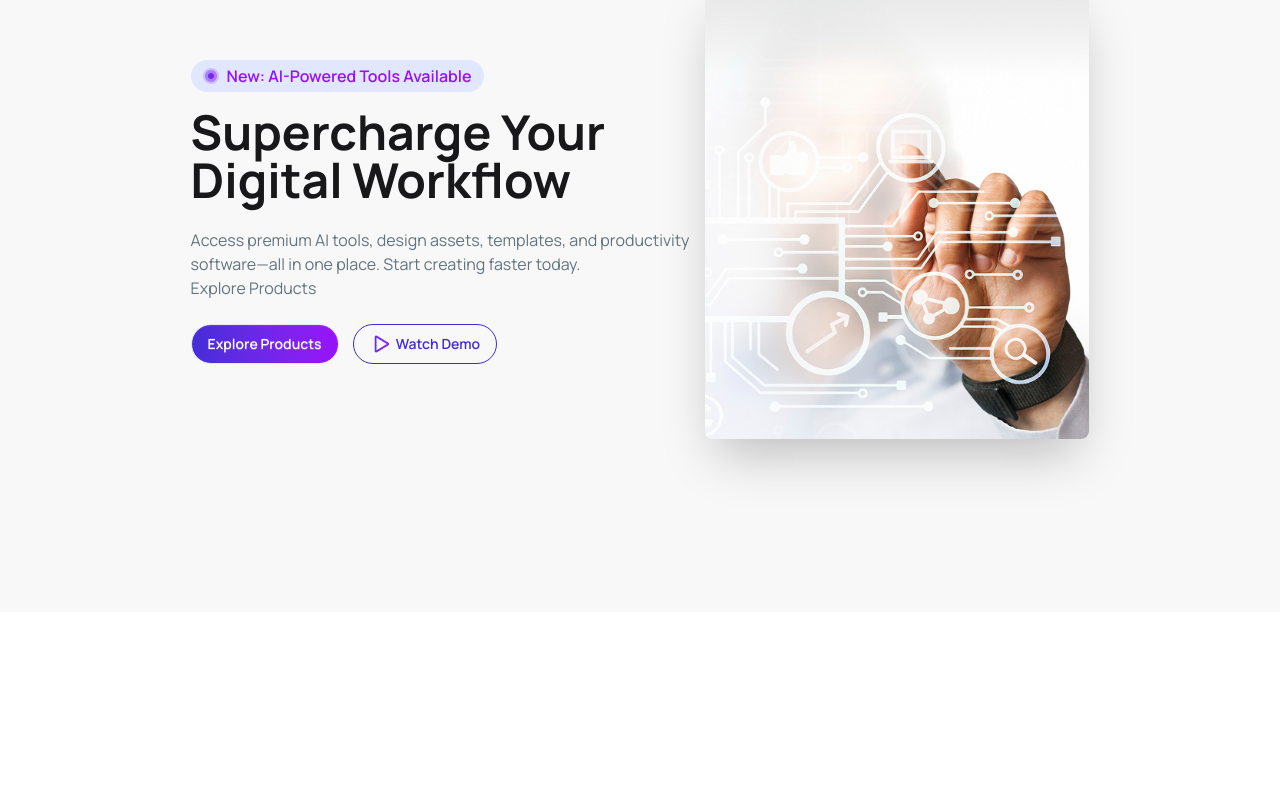
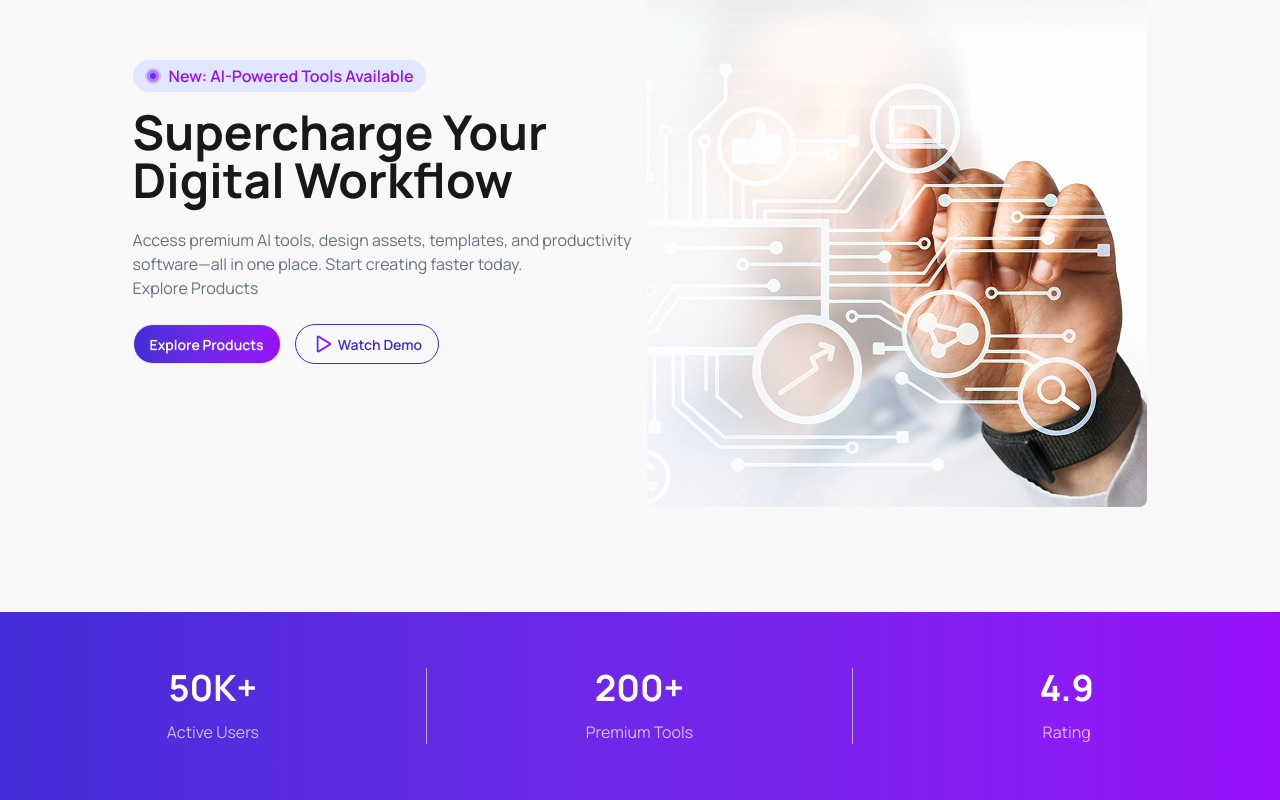
Before and after one commit to Saharier36/Digital-Tools-Shop, a React (Vite) app: page / in a window 1280 px wide. Shown: the part 253-1053 px from the top of the page. Before the commit the page ends 865 px from the top, so only its background shows below. Built offline with nearby package versions, Linux system fonts and the light colour scheme.

Commit message:
add stats section

```diff
--- a/src/App.jsx
+++ b/src/App.jsx
@@ -1,6 +1,7 @@
 import './App.css'
 import Banner from './components/Banner/Banner'
 import Nav from './components/Nav/Nav'
+import Stats from './components/Stats/Stats'
 
 function App() {
 
@@ -8,6 +9,7 @@ function App() {
     <>
     <Nav></Nav>
     <Banner></Banner>
+    <Stats></Stats>
     </>
   )
 }
--- a/src/components/Banner/Banner.jsx
+++ b/src/components/Banner/Banner.jsx
@@ -1,4 +1,4 @@
-import React from 'react';
+import React from "react";
 
 const Banner = () => {
   return (
@@ -6,10 +6,7 @@ const Banner = () => {
       <div>
         <div className="hero bg-base-200 min-h-screen">
           <div className="hero-content flex-col lg:flex-row-reverse">
-              <img
-                src="/src/assets/banner.png"
-                className="max-w-sm rounded-lg shadow-2xl"
-              />
+            <img src="/src/assets/banner.png" />
             <div>
               <a
                 href=""
--- a/src/components/Nav/Nav.jsx
+++ b/src/components/Nav/Nav.jsx
@@ -77,8 +77,8 @@ const Nav = () => {
           </a>
           <a className="btn btn-ghost rounded-full">Login</a>
           <a className="btn bg-linear-to-r from-indigo-700 to-purple-600 text-white rounded-full">
-            <FaArrowRight className="lg:hidden"></FaArrowRight>
-            <span className="hidden lg:inline">Get Started</span>
+            <FaArrowRight className="md:hidden"></FaArrowRight>
+            <span className="hidden md:inline">Get Started</span>
           </a>
         </div>
       </div>
--- /dev/null
+++ b/src/components/Stats/Stats.jsx
@@ -0,0 +1,22 @@
+import React from "react";
+
+const Stats = () => {
+  return (
+    <div className="grid grid-cols-2 md:grid-cols-3 bg-linear-to-r from-indigo-700 to-purple-600 text-center py-14 divide-x divide-white/60">
+      <div>
+        <h1 className="text-4xl text-white font-bold">50K+</h1>
+        <p className="text-white/70 mt-3">Active Users</p>
+      </div>
+      <div>
+        <h1 className="text-4xl text-white font-bold">200+</h1>
+        <p className="text-white/70 mt-3">Premium Tools</p>
+      </div>
+      <div>
+        <h1 className="text-4xl text-white font-bold">4.9</h1>
+        <p className="text-white/70 mt-3">Rating</p>
+      </div>
+    </div>
+  );
+};
+
+export default Stats;
```
Lines whose indentation alone changed are shown as unchanged.
